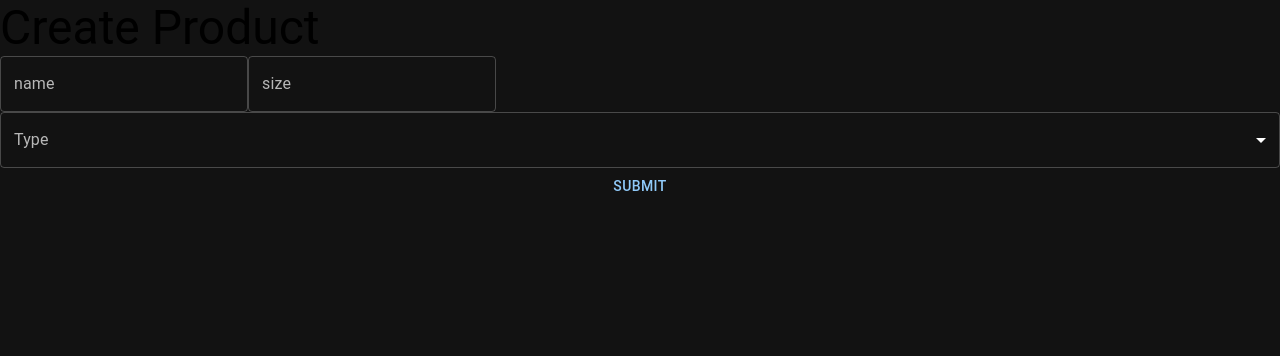
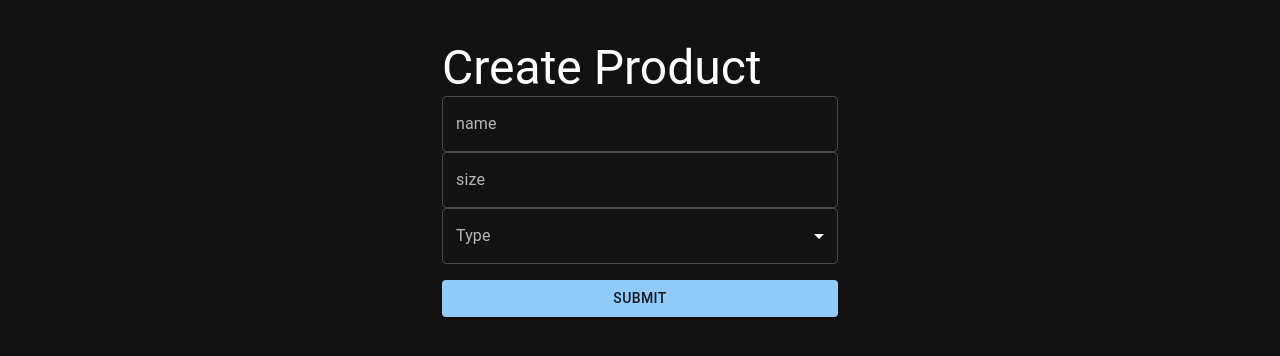
Before and after one commit to gastonmatias/TDD-next, a Next.js app: page /products/create in a window 1280 px wide. Shown: the top 356 px of the page. Built offline with nearby package versions, Linux system fonts and the light colour scheme; no server answers.

Commit message:
REFACTOR - page create product

```diff
--- a/pages/products/create.tsx
+++ b/pages/products/create.tsx
@@ -5,7 +5,7 @@ import axios from "axios";
 import { useMutation } from "@tanstack/react-query";
 import { SubmitHandler, useForm } from "react-hook-form";
 import { yupResolver } from "@hookform/resolvers/yup";
-import { Typography, TextField, FormControl, InputLabel, Select, Button, FormHelperText } from "@mui/material"
+import { Typography, TextField, FormControl, InputLabel, Select, Button, FormHelperText, Container, Grid } from "@mui/material"
 
 import { createProductService, getProductsService } from "@/services/createProduct";
 import { ProductFormData, productSchema } from "@/validators";
@@ -62,35 +62,47 @@ const CreateProductPage: NextPage = () => {
 
   return (
     <>
-    <Typography variant="h3" color="initial">Create Product</Typography>
+    <Container maxWidth='xs' sx={{mt:5}}>
+    <Typography variant="h3" color="white">Create Product</Typography>
 
       { ( mutation.isError )
-          ? <Typography>{errorMessage}</Typography>
+          ? <Typography sx={{mb:2}} variant="h5">{errorMessage}</Typography>
           : null
       }
 
       { ( mutation.data!=undefined && mutation['data']['status'] === CREATED_STATUS )
-          ? <Typography variant="h5">Product Stored successfully!</Typography>
+          ? <Typography sx={{mb:2}} variant="h5">Product Stored successfully!</Typography>
           : null
       }
 
       <form onSubmit={handleSubmit(onSubmit)}>
+        <Grid container>
+
+          <Grid item xs={12}>
           <TextField
             id="name"
+            fullWidth
             label="name"
             helperText={errors.name?.message}
             disabled={mutation.isLoading}
             {...register("name")}
+            error={!!errors.name?.message}
             />
+          </Grid>
 
+          <Grid item xs={12}>
           <TextField
             id="size"
+            fullWidth
             label="size"
             helperText={errors.size?.message}
             disabled={mutation.isLoading}
+            error={!!errors.size?.message}
             {...register("size")}
             />
+          </Grid>
 
+          <Grid item xs={12}>
           <FormControl fullWidth>
               <InputLabel htmlFor="type" id="type">Type</InputLabel>
 
@@ -102,6 +114,7 @@ const CreateProductPage: NextPage = () => {
                 label="Type"
                 disabled={mutation.isLoading}
                 {...register("type")}
+                error={!!errors.type}
                 inputProps={{
                   name: 'type',
                   id:'type',
@@ -117,16 +130,23 @@ const CreateProductPage: NextPage = () => {
               { errors.type?.message &&
                 <FormHelperText>{errors.type?.message}</FormHelperText>
               }
+          </FormControl>
+          </Grid>
 
+          <Grid item xs={12} sx={{mt:2}}>
             <Button
               type="submit"
               disabled={mutation.isLoading}
+              variant="contained"
+              color="primary"
+              fullWidth
             >
               Submit
             </Button>
-        </FormControl>
-
+          </Grid>
+        </Grid>
       </form>
+    </Container>
     </>
   )
 }
```
Lines whose indentation alone changed are shown as unchanged.
